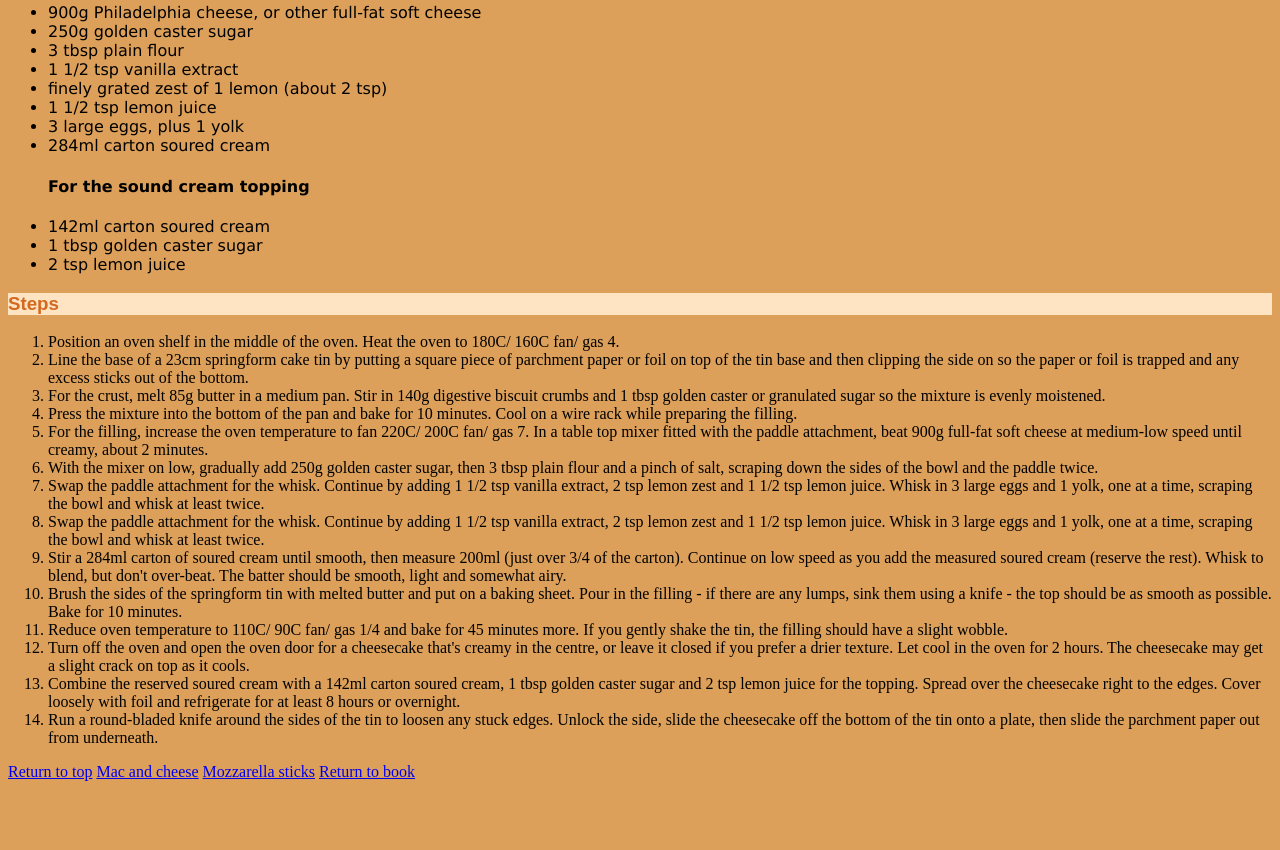
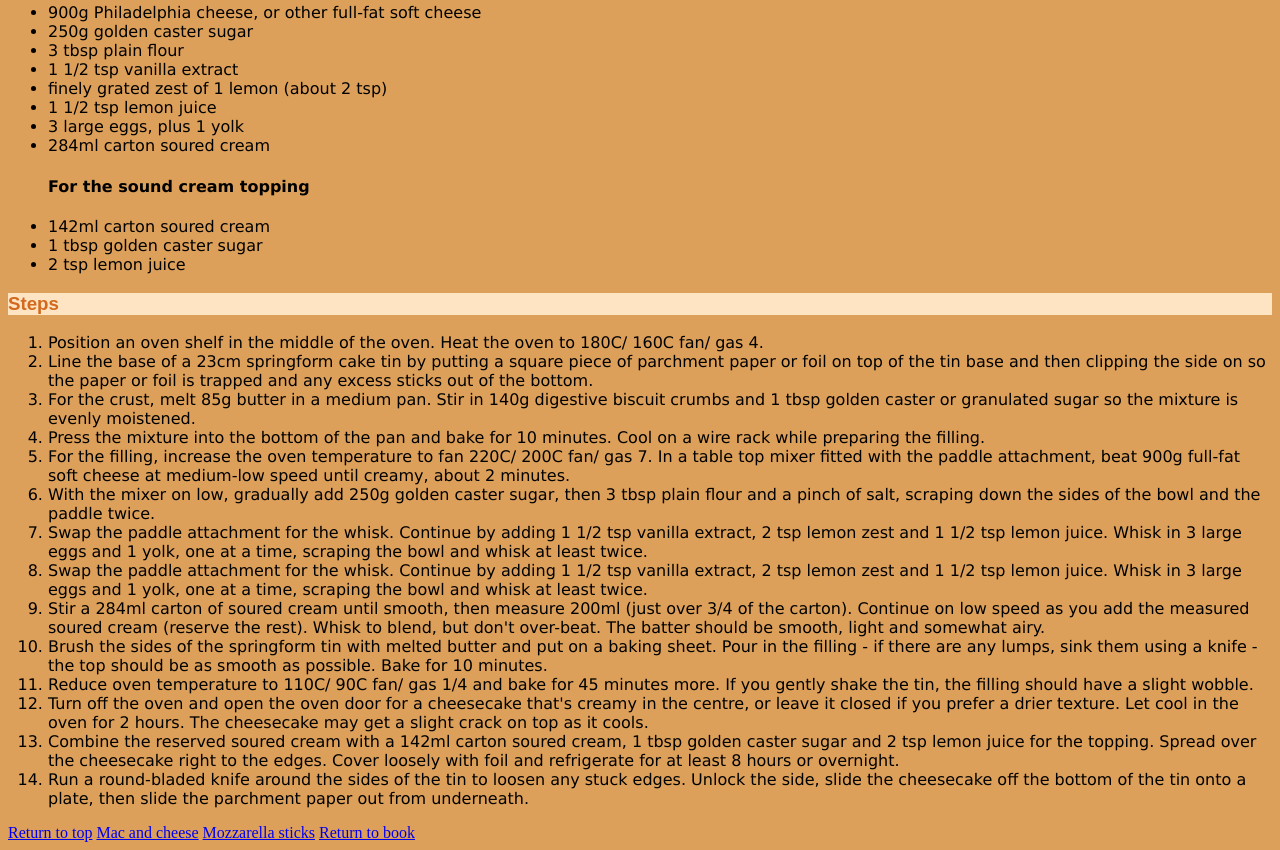
Before and after one commit to MBroni/Odin-recipes, a plain HTML site: page recipes/cheesecake.html in a window 1280 px wide. Shown: the part 513-1363 px from the top of the page. Before the commit the page ends 1302 px from the top, so only its background shows below. Drawn offline with Linux system fonts and the light colour scheme.

Commit message:
added font changes to steps

```diff
--- a/recipes/cheesecake.html
+++ b/recipes/cheesecake.html
@@ -44,7 +44,7 @@
               <li>2 tsp lemon juice</li>
           </ul>
           <h3 class="steps">Steps</h3>
-          <ol>
+          <ol class="p1font">
               <li>
                 Position an oven shelf in the middle of the oven. Heat the oven to 180C/ 160C fan/ gas 4.
             </li>
```
